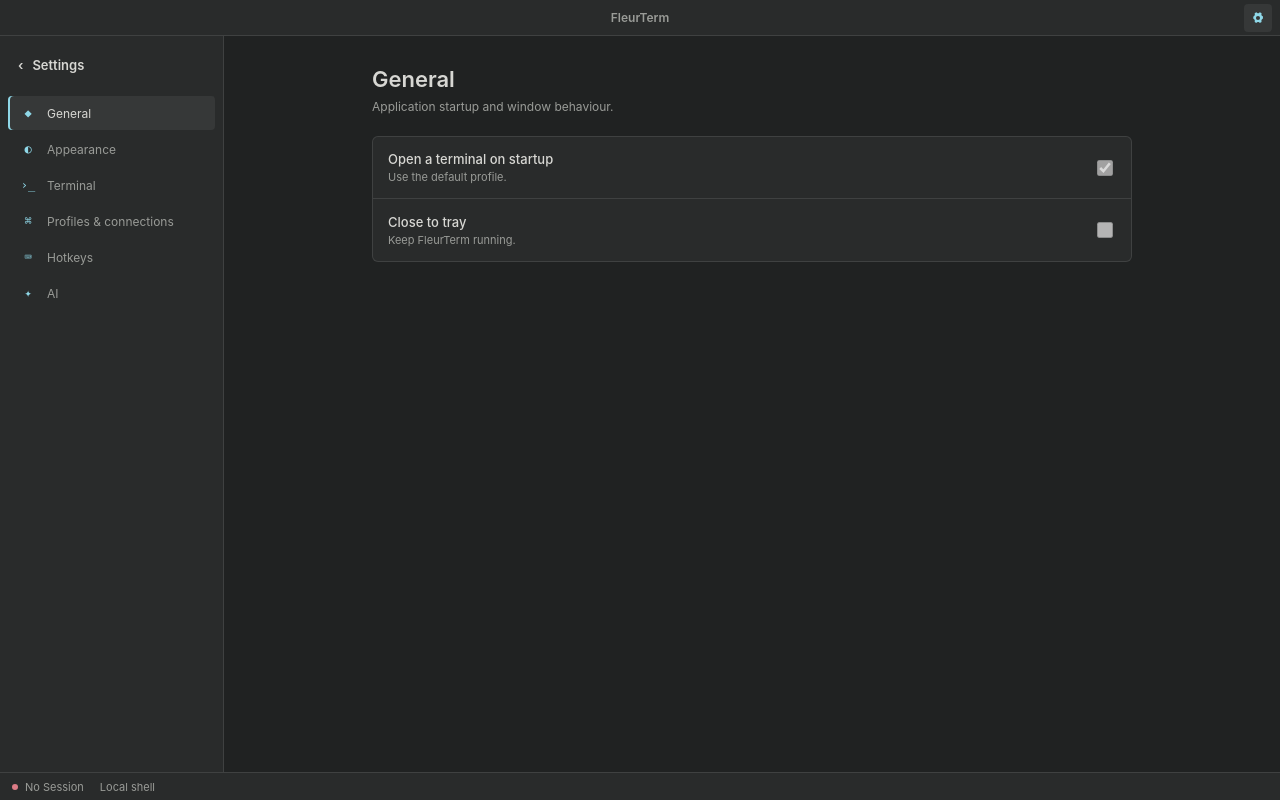
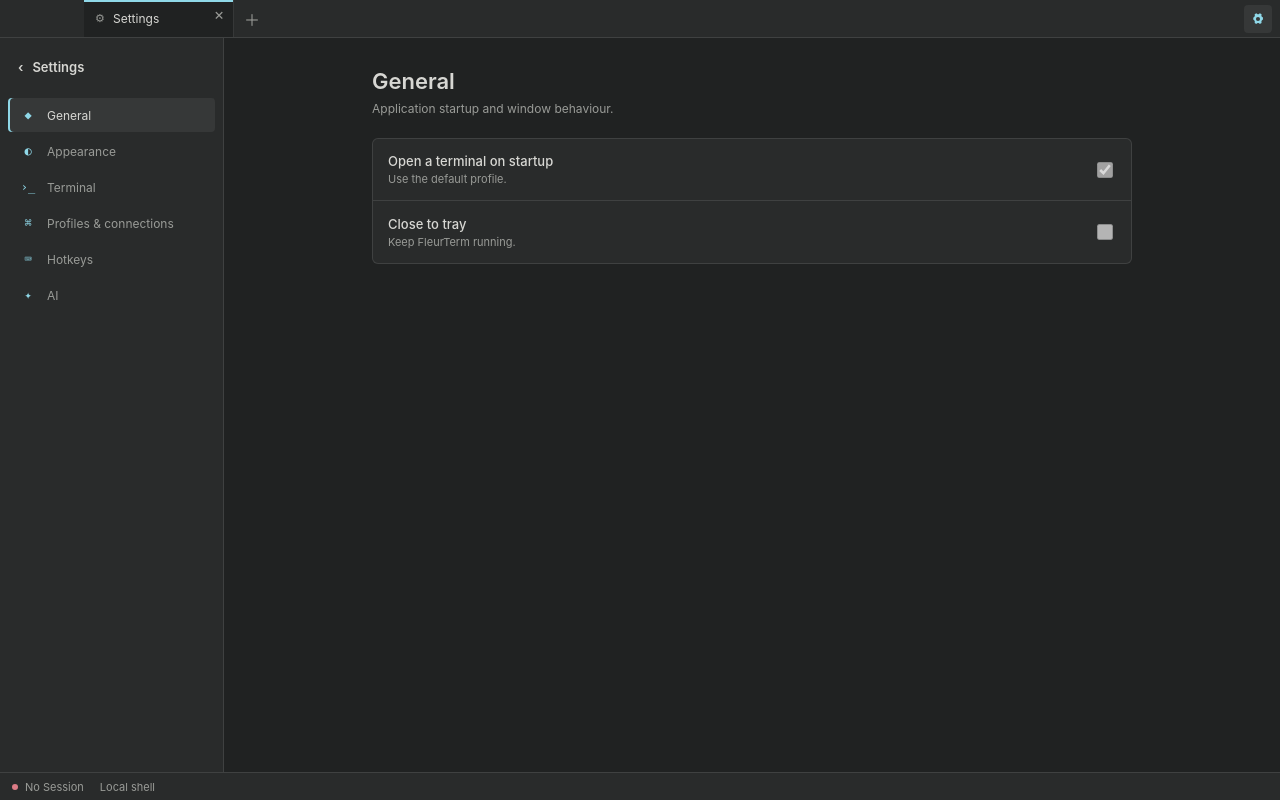
Before and after one commit to Rqjqaz1122/fleuruiterm, a Vue app: page / in a window 1280 px wide. Both pictures are taken after a click on the button "Open settings". Built offline with nearby package versions, Linux system fonts and the light colour scheme.

Commit message:
feat: move settings into the top tab row

```diff
--- a/src/App.vue
+++ b/src/App.vue
@@ -1,48 +1,82 @@
 <script setup lang="ts">
 import { storeToRefs } from 'pinia';
-import { nextTick, ref } from 'vue';
+import { computed, ref } from 'vue';
 
-import AppTitleBar from '@/components/AppTitleBar.vue';
 import SettingsView from '@/components/SettingsView.vue';
 import StartPage from '@/components/StartPage.vue';
 import StatusBar from '@/components/StatusBar.vue';
 import TerminalTabs from '@/components/TerminalTabs.vue';
 import WorkspacePane from '@/components/WorkspacePane.vue';
+import {
+  createSettingsAppTab,
+  SETTINGS_TAB_ID,
+  toTerminalAppTab,
+  type AppTab,
+} from '@/domain/appTab';
 import type { SplitDirection } from '@/domain/workspace';
 import { useWorkspaceStore } from '@/stores/workspaceStore';
-
-type AppView = 'workspace' | 'settings';
-
-interface AppTitleBarExposure {
-  focusSettingsAction(): void;
-}
 
 const store = useWorkspaceStore();
 const { workspace, activeSnapshot, errorMessage } = storeToRefs(store);
 const actionPending = ref(false);
-const appTitleBar = ref<AppTitleBarExposure | null>(null);
-const currentView = ref<AppView>('workspace');
 const retryAction = ref<(() => Promise<void>) | null>(null);
+const settingsTabOpen = ref(false);
+const activeAppTabId = ref<string | null>(workspace.value.activeTabId);
+const lastActiveTerminalTabId = ref<string | null>(workspace.value.activeTabId);
+
+const appTabs = computed<AppTab[]>(() => {
+  const terminalTabs = workspace.value.tabs.map(toTerminalAppTab);
+  return settingsTabOpen.value ? [...terminalTabs, createSettingsAppTab()] : terminalTabs;
+});
+
+const settingsActive = computed(() => activeAppTabId.value === SETTINGS_TAB_ID);
 
 async function openTerminal(): Promise<void> {
   await runAction(async () => {
     await store.openTab();
-    currentView.value = 'workspace';
+    activeAppTabId.value = store.workspace.activeTabId;
+    lastActiveTerminalTabId.value = store.workspace.activeTabId;
   });
 }
 
 function openSettings(): void {
-  currentView.value = 'settings';
+  settingsTabOpen.value = true;
+  activeAppTabId.value = SETTINGS_TAB_ID;
 }
 
-function closeSettings(): void {
-  currentView.value = 'workspace';
-  void nextTick(() => appTitleBar.value?.focusSettingsAction());
+function activateAppTab(tabId: string): void {
+  if (tabId === SETTINGS_TAB_ID) {
+    openSettings();
+    return;
+  }
+  store.activateTab(tabId);
+  activeAppTabId.value = tabId;
+  lastActiveTerminalTabId.value = tabId;
 }
 
-function activateTerminalTab(tabId: string): void {
-  store.activateTab(tabId);
-  currentView.value = 'workspace';
+async function closeAppTab(tabId: string): Promise<void> {
+  if (tabId === SETTINGS_TAB_ID) {
+    closeSettingsTab();
+    return;
+  }
+  await runAction(() => store.closeTab(tabId));
+  const closedTabStillExists = workspace.value.tabs.some((tab) => tab.id === tabId);
+  if (activeAppTabId.value === tabId && !closedTabStillExists) {
+    activeAppTabId.value = store.workspace.activeTabId;
+    lastActiveTerminalTabId.value = store.workspace.activeTabId;
+  }
+}
+
+function closeSettingsTab(): void {
+  settingsTabOpen.value = false;
+  const fallbackTabId = lastActiveTerminalTabId.value;
+  const fallbackExists = workspace.value.tabs.some((tab) => tab.id === fallbackTabId);
+  const nextTabId = fallbackExists ? fallbackTabId : workspace.value.activeTabId;
+  activeAppTabId.value = nextTabId;
+  if (nextTabId !== null) {
+    store.activateTab(nextTabId);
+    lastActiveTerminalTabId.value = nextTabId;
+  }
 }
 
 async function splitTerminal(paneId: string, direction: SplitDirection): Promise<void> {
@@ -51,10 +85,6 @@
 
 async function closePane(paneId: string): Promise<void> {
   await runAction(() => store.closePane(paneId));
-}
-
-async function closeTab(tabId: string): Promise<void> {
-  await runAction(() => store.closeTab(tabId));
 }
 
 async function retryLastAction(): Promise<void> {
@@ -83,18 +113,13 @@
 
 <template>
   <main class="app-shell">
-    <AppTitleBar
-      ref="appTitleBar"
-      :settings-active="currentView === 'settings'"
+    <TerminalTabs
+      :tabs="appTabs"
+      :active-tab-id="activeAppTabId"
+      @activate="activateAppTab"
+      @close="closeAppTab"
+      @new-terminal="openTerminal"
       @open-settings="openSettings"
-    />
-    <TerminalTabs
-      v-if="workspace.tabs.length > 0"
-      :tabs="workspace.tabs"
-      :active-tab-id="workspace.activeTabId"
-      @activate="activateTerminalTab"
-      @close="closeTab"
-      @new-terminal="openTerminal"
     />
 
     <div v-if="errorMessage" class="app-error" role="alert">
@@ -112,24 +137,34 @@
     </div>
 
     <div class="app-content">
-      <SettingsView v-if="currentView === 'settings'" @close="closeSettings" />
+      <section
+        v-if="settingsTabOpen"
+        id="settings-panel"
+        class="settings-tab-panel"
+        role="tabpanel"
+        :aria-hidden="!settingsActive"
+        aria-labelledby="app-tab-app-settings"
+        :inert="!settingsActive"
+      >
+        <SettingsView />
+      </section>
       <section
         class="workspace"
-        :class="{ 'settings-covered': currentView === 'settings' }"
+        :class="{ 'settings-covered': settingsActive }"
         aria-label="Terminal workspace"
-        :aria-hidden="currentView === 'settings'"
-        :inert="currentView === 'settings'"
+        :aria-hidden="settingsActive"
+        :inert="settingsActive"
       >
         <div
           v-for="tab in workspace.tabs"
           :id="`terminal-panel-${tab.id}`"
           :key="tab.id"
           class="workspace-tab-panel"
-          :class="{ active: tab.id === workspace.activeTabId }"
+          :class="{ active: tab.id === activeAppTabId && !settingsActive }"
           role="tabpanel"
-          :aria-hidden="tab.id !== workspace.activeTabId"
-          :aria-labelledby="`terminal-tab-${tab.id}`"
-          :inert="tab.id !== workspace.activeTabId"
+          :aria-hidden="tab.id !== activeAppTabId || settingsActive"
+          :aria-labelledby="`app-tab-${tab.id}`"
+          :inert="tab.id !== activeAppTabId || settingsActive"
         >
           <WorkspacePane
             :node="tab.root"
--- a/src/components/AppTitleBar.vue
+++ /dev/null
@@ -1,37 +0,0 @@
-<script setup lang="ts">
-import { ref } from 'vue';
-
-defineProps<{ settingsActive: boolean }>();
-defineEmits<{ openSettings: [] }>();
-
-const settingsButton = ref<HTMLButtonElement | null>(null);
-
-function focusSettingsAction(): void {
-  settingsButton.value?.focus();
-}
-
-defineExpose({ focusSettingsAction });
-</script>
-
-<template>
-  <header class="app-title-bar" data-tauri-drag-region>
-    <span class="title-bar-control-space" aria-hidden="true" data-tauri-drag-region />
-    <span class="title-bar-name" data-tauri-drag-region>FleurTerm</span>
-    <button
-      ref="settingsButton"
-      class="icon-button title-bar-settings"
-      :class="{ active: settingsActive }"
-      data-testid="titlebar-settings"
-      type="button"
-      aria-label="Open settings"
-      :aria-pressed="settingsActive"
-      @click="$emit('openSettings')"
-    >
-      <svg aria-hidden="true" viewBox="0 0 24 24">
-        <path
-          d="M12 8.5a3.5 3.5 0 1 0 0 7 3.5 3.5 0 0 0 0-7Zm8.1 4.9-1.6 1.2c-.2.6-.4 1.1-.7 1.6l.3 2a1 1 0 0 1-.5 1l-1.8 1a1 1 0 0 1-1.1-.1l-1.6-1.2a9 9 0 0 1-1.8 0l-1.6 1.2a1 1 0 0 1-1.1.1l-1.8-1a1 1 0 0 1-.5-1l.3-2a8 8 0 0 1-.8-1.6l-1.5-1.2a1 1 0 0 1-.4-1.1v-2a1 1 0 0 1 .4-1l1.5-1.3c.2-.6.5-1.1.8-1.6l-.3-2a1 1 0 0 1 .5-1l1.8-1a1 1 0 0 1 1.1.1l1.6 1.2a9 9 0 0 1 1.8 0l1.6-1.2a1 1 0 0 1 1.1-.1l1.8 1a1 1 0 0 1 .5 1l-.3 2c.3.5.5 1 .7 1.6l1.6 1.2a1 1 0 0 1 .4 1v2a1 1 0 0 1-.4 1.1Z"
-        />
-      </svg>
-    </button>
-  </header>
-</template>
--- a/src/components/TerminalTabs.vue
+++ b/src/components/TerminalTabs.vue
@@ -1,8 +1,8 @@
 <script setup lang="ts">
-import type { TerminalTab } from '@/domain/workspace';
+import { SETTINGS_TAB_ID, type AppTab } from '@/domain/appTab';
 
 const props = defineProps<{
-  tabs: TerminalTab[];
+  tabs: AppTab[];
   activeTabId: string | null;
 }>();
 
@@ -10,6 +10,7 @@
   activate: [tabId: string];
   close: [tabId: string];
   newTerminal: [];
+  openSettings: [];
 }>();
 
 function handleTabKey(event: KeyboardEvent, tabId: string): void {
@@ -40,31 +41,34 @@
   }
   event.preventDefault();
   emit('activate', targetTab.id);
-  document.getElementById(`terminal-tab-${targetTab.id}`)?.focus();
+  document.getElementById(`app-tab-${targetTab.id}`)?.focus();
 }
 </script>
 
 <template>
-  <nav class="terminal-tabs" aria-label="Open terminals">
+  <nav class="terminal-tabs" aria-label="Open tabs" data-tauri-drag-region>
+    <span class="window-control-space" aria-hidden="true" data-tauri-drag-region />
     <div class="tab-list" role="tablist">
       <div
         v-for="tab in tabs"
         :key="tab.id"
         class="tab-item"
         :class="{ active: tab.id === activeTabId }"
+        :data-tab-id="tab.id"
       >
         <button
-          :id="`terminal-tab-${tab.id}`"
+          :id="`app-tab-${tab.id}`"
           class="tab-button"
           role="tab"
           type="button"
           :tabindex="tab.id === activeTabId ? 0 : -1"
           :aria-selected="tab.id === activeTabId"
-          :aria-controls="`terminal-panel-${tab.id}`"
+          :aria-controls="tab.panelId"
           @click="$emit('activate', tab.id)"
           @keydown="handleTabKey($event, tab.id)"
         >
-          <span class="status-dot" aria-hidden="true" />
+          <span v-if="tab.kind === 'terminal'" class="status-dot" aria-hidden="true" />
+          <span v-else class="settings-tab-icon" aria-hidden="true">⚙</span>
           <span class="tab-label">{{ tab.title }}</span>
         </button>
         <button
@@ -85,5 +89,21 @@
     >
       ＋
     </button>
+    <span class="tabbar-drag-region" aria-hidden="true" data-tauri-drag-region />
+    <button
+      class="icon-button tabbar-settings"
+      :class="{ active: activeTabId === SETTINGS_TAB_ID }"
+      data-testid="tabbar-settings"
+      type="button"
+      aria-label="Open settings"
+      :aria-pressed="activeTabId === SETTINGS_TAB_ID"
+      @click="$emit('openSettings')"
+    >
+      <svg aria-hidden="true" viewBox="0 0 24 24">
+        <path
+          d="M12 8.5a3.5 3.5 0 1 0 0 7 3.5 3.5 0 0 0 0-7Zm8.1 4.9-1.6 1.2c-.2.6-.4 1.1-.7 1.6l.3 2a1 1 0 0 1-.5 1l-1.8 1a1 1 0 0 1-1.1-.1l-1.6-1.2a9 9 0 0 1-1.8 0l-1.6 1.2a1 1 0 0 1-1.1.1l-1.8-1a1 1 0 0 1-.5-1l.3-2a8 8 0 0 1-.8-1.6l-1.5-1.2a1 1 0 0 1-.4-1.1v-2a1 1 0 0 1 .4-1l1.5-1.3c.2-.6.5-1.1.8-1.6l-.3-2a1 1 0 0 1 .5-1l1.8-1a1 1 0 0 1 1.1.1l1.6 1.2a9 9 0 0 1 1.8 0l1.6-1.2a1 1 0 0 1 1.1-.1l1.8 1a1 1 0 0 1 .5 1l-.3 2c.3.5.5 1 .7 1.6l1.6 1.2a1 1 0 0 1 .4 1v2a1 1 0 0 1-.4 1.1Z"
+        />
+      </svg>
+    </button>
   </nav>
 </template>
--- /dev/null
+++ b/src/domain/appTab.ts
@@ -0,0 +1,38 @@
+import type { TerminalTab } from '@/domain/workspace';
+
+export const SETTINGS_TAB_ID = 'app-settings';
+export const SETTINGS_PANEL_ID = 'settings-panel';
+
+export interface TerminalAppTab {
+  id: string;
+  kind: 'terminal';
+  title: string;
+  panelId: string;
+}
+
+export interface SettingsAppTab {
+  id: typeof SETTINGS_TAB_ID;
+  kind: 'settings';
+  title: 'Settings';
+  panelId: typeof SETTINGS_PANEL_ID;
+}
+
+export type AppTab = TerminalAppTab | SettingsAppTab;
+
+export function toTerminalAppTab(tab: TerminalTab): TerminalAppTab {
+  return {
+    id: tab.id,
+    kind: 'terminal',
+    title: tab.title,
+    panelId: `terminal-panel-${tab.id}`,
+  };
+}
+
+export function createSettingsAppTab(): SettingsAppTab {
+  return {
+    id: SETTINGS_TAB_ID,
+    kind: 'settings',
+    title: 'Settings',
+    panelId: SETTINGS_PANEL_ID,
+  };
+}
--- a/src/styles/global.css
+++ b/src/styles/global.css
@@ -43,62 +43,33 @@
 
 .app-shell {
   display: grid;
-  grid-template-rows: 36px auto auto minmax(0, 1fr) 28px;
+  grid-template-rows: 38px auto minmax(0, 1fr) 28px;
   width: 100%;
   height: 100%;
   color: var(--color-text);
   background: var(--color-canvas);
 }
 
-.app-title-bar {
-  display: grid;
-  grid-row: 1;
-  grid-template-columns: 92px 1fr 92px;
-  align-items: center;
-  min-width: 0;
-  border-bottom: 1px solid var(--color-border);
-  background: var(--color-surface);
-  user-select: none;
-}
-
-.title-bar-control-space {
-  height: 100%;
-}
-
-.title-bar-name {
-  overflow: hidden;
-  color: var(--color-text-muted);
-  font-size: 12px;
-  font-weight: 600;
-  text-align: center;
-  text-overflow: ellipsis;
-  white-space: nowrap;
-}
-
-.title-bar-settings {
-  justify-self: end;
-  margin-right: 8px;
-}
-
-.title-bar-settings.active {
-  color: var(--color-accent);
-  background: var(--color-surface-hover);
-}
-
 .terminal-tabs {
   display: flex;
-  grid-row: 2;
+  grid-row: 1;
   align-items: stretch;
   min-height: 38px;
-  padding: 0 8px;
+  padding-right: 8px;
   overflow: hidden;
   border-bottom: 1px solid var(--color-border);
   background: var(--color-surface);
 }
 
+.window-control-space {
+  width: 84px;
+  flex: 0 0 auto;
+}
+
 .tab-list {
   display: flex;
   min-width: 0;
+  flex: 0 1 auto;
   overflow-x: auto;
   scrollbar-width: none;
 }
@@ -189,6 +160,29 @@
   margin-left: 4px;
 }
 
+.settings-tab-icon {
+  width: 10px;
+  flex: 0 0 auto;
+  color: var(--color-text-muted);
+  font-size: 11px;
+  line-height: 1;
+}
+
+.tabbar-drag-region {
+  min-width: 12px;
+  flex: 1 1 auto;
+}
+
+.tabbar-settings {
+  align-self: center;
+  flex: 0 0 auto;
+}
+
+.tabbar-settings.active {
+  color: var(--color-accent);
+  background: var(--color-surface-hover);
+}
+
 .status-dot {
   display: inline-block;
   width: 6px;
@@ -205,7 +199,7 @@
 
 .app-error {
   display: flex;
-  grid-row: 3;
+  grid-row: 2;
   align-items: center;
   justify-content: space-between;
   gap: 12px;
@@ -232,10 +226,24 @@
 
 .app-content {
   position: relative;
-  grid-row: 4;
+  grid-row: 3;
   min-width: 0;
   min-height: 0;
   background: var(--color-canvas);
+}
+
+.settings-tab-panel {
+  position: absolute;
+  inset: 0;
+  min-width: 0;
+  min-height: 0;
+  visibility: hidden;
+  pointer-events: none;
+}
+
+.settings-tab-panel[aria-hidden='false'] {
+  visibility: visible;
+  pointer-events: auto;
 }
 
 .workspace {
@@ -654,7 +662,7 @@
 
 .status-bar {
   display: flex;
-  grid-row: 5;
+  grid-row: 4;
   align-items: center;
   gap: 16px;
   padding: 0 12px;
```
Also changed, not shown: 2 other files (tests, documents, lock files or other folders).
